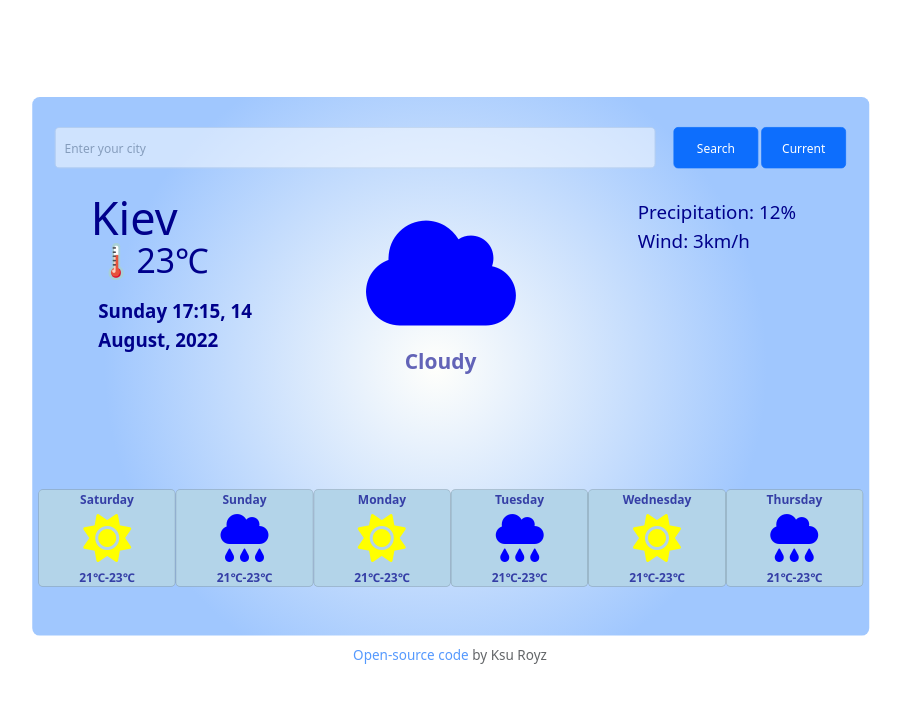
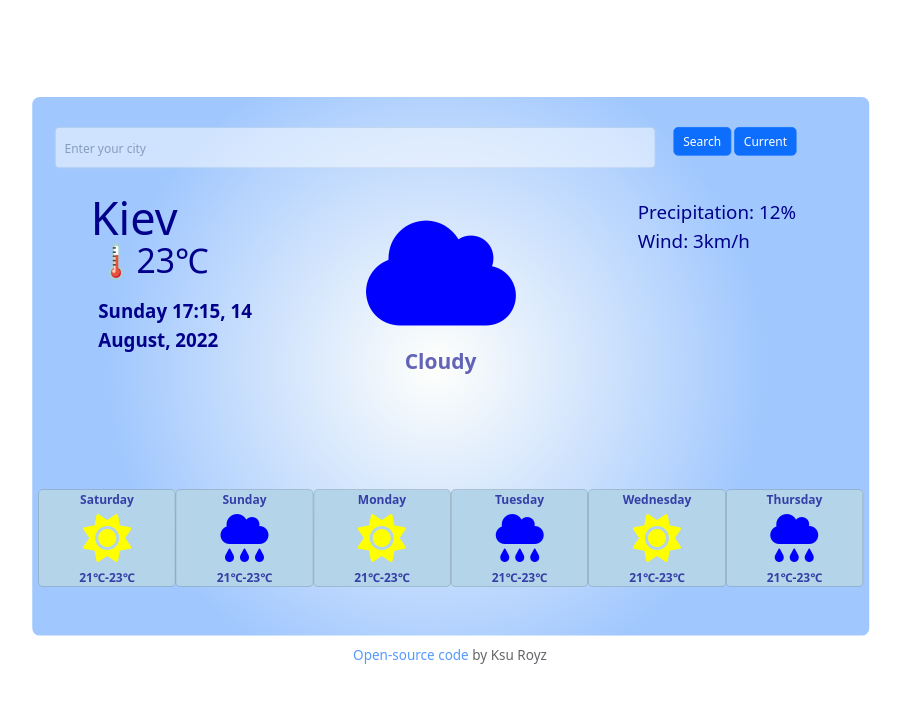
Before and after one commit to Ksu2612/weather-App-project, a website built with Parcel: page index.html in a window 1280 px wide. Shown: the whole page, without its empty margins (190-1091 px from the left). Built offline with nearby package versions, Linux system fonts and the light colour scheme.

Commit message:
button size

```diff
--- a/src/styles.css
+++ b/src/styles.css
@@ -91,8 +91,9 @@ body {
   height: 55px;
 }
 .btn {
-  height: 55px;
-  width: 45%;
+  text-align: center;
+  text-decoration: none;
+  display: inline-block;
 }
 .col-4 {
   padding: 40px;
@@ -106,8 +107,3 @@ h4 {
   opacity: 0.7;
   padding: 14px;
 }
-.btn-primary {
-  text-align: center;
-  text-decoration: none;
-  display: inline-block;
-}
```
